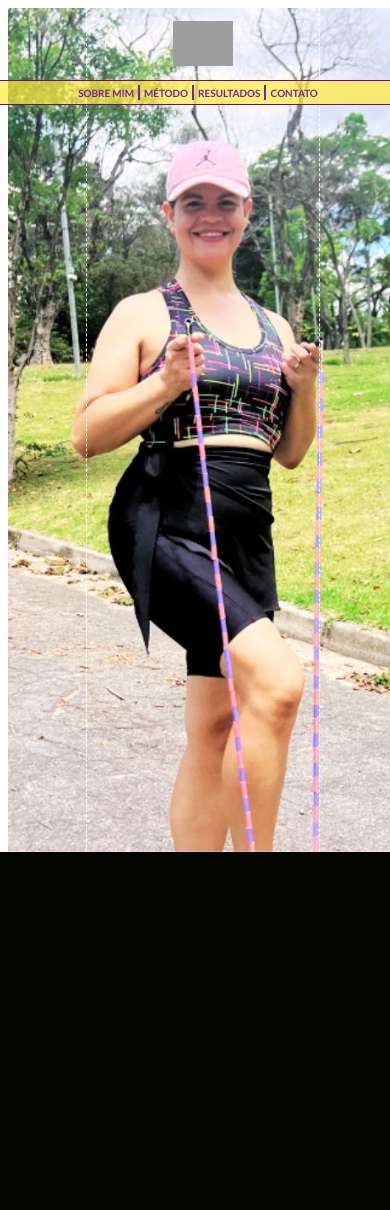
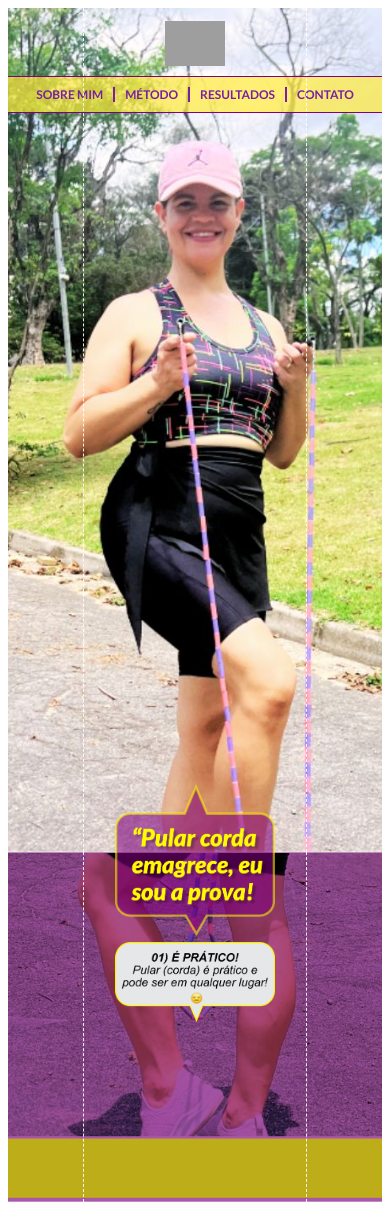
Before and after one commit to AriovaldoJM/transforme, a PHP site: page / in a window 390 px wide. Before the commit the page ends 852 px from the top, so only its background shows below. Run offline with PHP 8.4, Linux system fonts and the light colour scheme; grey boxes are pictures that could not be loaded.

Commit message:
Feature/two secton

```diff
--- a/css/style.css
+++ b/css/style.css
@@ -5,71 +5,102 @@
 }
 @media (max-width: 768px) {
     .main-app {
-        position: absolute;
     display: flex;
-        align-items: center;   /* centraliza vertical */
-        justify-content: center; /* centraliza horizontal */
+    flex-direction: column;
+    width: 100%;
+    }
+
+    /* cada bloco ocupa tela cheia */
+    .bg-1 {
     width: 100%;
     height: 100vh;
+    display: flex;              /* para centralizar .main-vertical */
+    justify-content: center;
+    align-items: center;
+    position: relative;
     background: url("../images/image_1_mobile.jpg") center/cover no-repeat;
     }
+    /* a régua central */
     .main-vertical {
-        /* background: rgba(255,255,255,0.9); */
-        /* padding: 10px; */
     width: 60%;
-        height: 100vh;
-        text-align: center;
+    height: 100%;               /* ocupa a altura do bloco pai */
     border-left: dashed 1px rgba(255,255,255,0.9);
     border-right: dashed 1px rgba(255,255,255,0.9);
-        /* border-radius: 10px; */
+    position: relative;         /* para permitir elementos absolutos dentro */
+    z-index: 1;
     }
+    /* logo dentro da faixa central */
+    .menu-logo {
+        position: absolute;
+        top: -15px;
+        left: 50%;
+        transform: translateX(-50%); /* centraliza horizontalmente */
 
-    .header-logo {
-        margin: -15px auto;
         height: 100px;
-        /* position: fixed;       */
-        top: 0;               /* topo da tela */
-        left: 0;              /* borda esquerda da tela */
-        z-index: 999;         /* fica sobre todo o resto */
-
         display: flex;
         align-items: center;
         justify-content: center;
     }
-    .header {
+    /* menu */
+    .menu {
+        position: absolute;
+        top: 68px;
+        left: 50%;
+        transform: translateX(-50%); /* centraliza horizontalmente */
+
         width: 100%;
-        height: 25px;
         background-color: rgba(255, 235, 59, 0.7);
         border-top: 1px solid rgb(128, 0, 128);
         border-bottom: 1px solid rgb(128, 0, 128);
+        text-align: center;
+        padding: 10px 0;
+    }
+    .container-menu {
+        display: flex;
+        justify-content: center;
+        align-items: center;
+        gap: 10px;
+    }
+    .container-menu a {
+        text-decoration: none;
+        font-weight: bold;
+        color: #7A1FA2;
+        font-size: 12px;
+    }
+    .barra {
+        width: 2px;
+        height: 15px;
+        background-color: #7A1FA2;
+    }
+    .bg-2 {
+        width: 100%;
+        height: 350px;
+        display: flex;              /* para centralizar .main-vertical */
+        justify-content: center;
+        align-items: center;
+        position: relative;
+        background: url("../images/image_2_mobile.png") center/cover no-repeat;
+    }
+    .card-1 {
+        position: absolute;
+        top: -42px;
+        left: 50%;
+        transform: translateX(-50%); /* centraliza horizontalmente */
 
-        position: fixed;      /* fixo no topo */
-        top: 80px;               /* topo da tela */
-        left: 0;              /* borda esquerda da tela */
-        z-index: 998;         /* fica sobre todo o resto */
-    }
-    .container-menu{
-        width: 100%;
+        height: 100px;
         display: flex;
         align-items: center;
         justify-content: center;
-        flex-direction: row;
+    }
+    .card-2 {
+        position: absolute;
+        top: 80px;
+        left: 50%;
+        transform: translateX(-50%); /* centraliza horizontalmente */
 
-        padding-left: 6px;
+        height: 100px;
+        display: flex;
+        align-items: center;
+        justify-content: center;
     }
-    .header nav a {
-        text-decoration: none;
-        font-weight: bold;
-        color: #7A1FA2; /* roxo vibrante */
-        font-size: 10px;
-        padding : 4px;
 }
-    .barra {
-        width: 2px;                 /* espessura da linha */
-        background-color: #7A1FA2;  /* cor da barra */
-        height: 15px;               /* altura da barra */
-        margin-top: 4px;
-        /* margin-right: 20px;           */
-    }
-
-}
--- a/index.html
+++ b/index.html
@@ -7,36 +7,42 @@
     <link rel="stylesheet" href="css/style.css">
     <title>Document</title>
 </head>
-
-
 <body>
 <div class="main-app">
+    <!-- Bloco 1 com fundo -->
+    <section class="bg-1">
         <div class="main-vertical">
-        <div class="header-logo">
-            <img src="https://www.pularcordaemagrece.com.br/wp-content/uploads/2025/08/Logo-Transforma-Corda-PND-SEM-FUNDO.png" alt="Transforma Corda com Gabi" width="60px" >
+            <div class="menu-logo">
+                <img src="https://www.pularcordaemagrece.com.br/wp-content/uploads/2025/08/Logo-Transforma-Corda-PND-SEM-FUNDO.png"
+                     alt="Transforma Corda com Gabi" width="60px">
             </div>
         </div>
-    <header class="header">
-        <nav>
+        <nav class="menu">
             <div class="container-menu">
-                <div>
                 <a href="#sobre">SOBRE MIM</a>
-                </div>
                 <div class="barra"></div>
-                <div>
                 <a href="#metodo">MÉTODO</a>
-                </div>
                 <div class="barra"></div>
-                <div>
                 <a href="#resultados">RESULTADOS</a>
-                </div>
                 <div class="barra"></div>
-                <div>
                 <a href="#contato">CONTATO</a>
             </div>
+        </nav>
+    </section>
+
+    <!-- Bloco 2 com fundo -->
+    <section class="bg-2">
+        <div class="main-vertical">
+            <div class="card-1">
+                <img src="/images/image_3_mobile.png" alt="Transforma Corda com Gabi" width="160px">
             </div>
-        </nav>
-    </header>
+            <div class="card-2">
+                <img src="/images/image_4_mobile.png" alt="Transforma Corda com Gabi" width="160px">
             </div>
+        </div>
+    </section>
+
+</div>
+
 </body>
 </html>
```
Also changed, not shown: images/image_2_mobile.png (added), images/image_3_mobile.png (added), images/image_4_mobile.png (added). Lines whose indentation alone changed are shown as unchanged.
